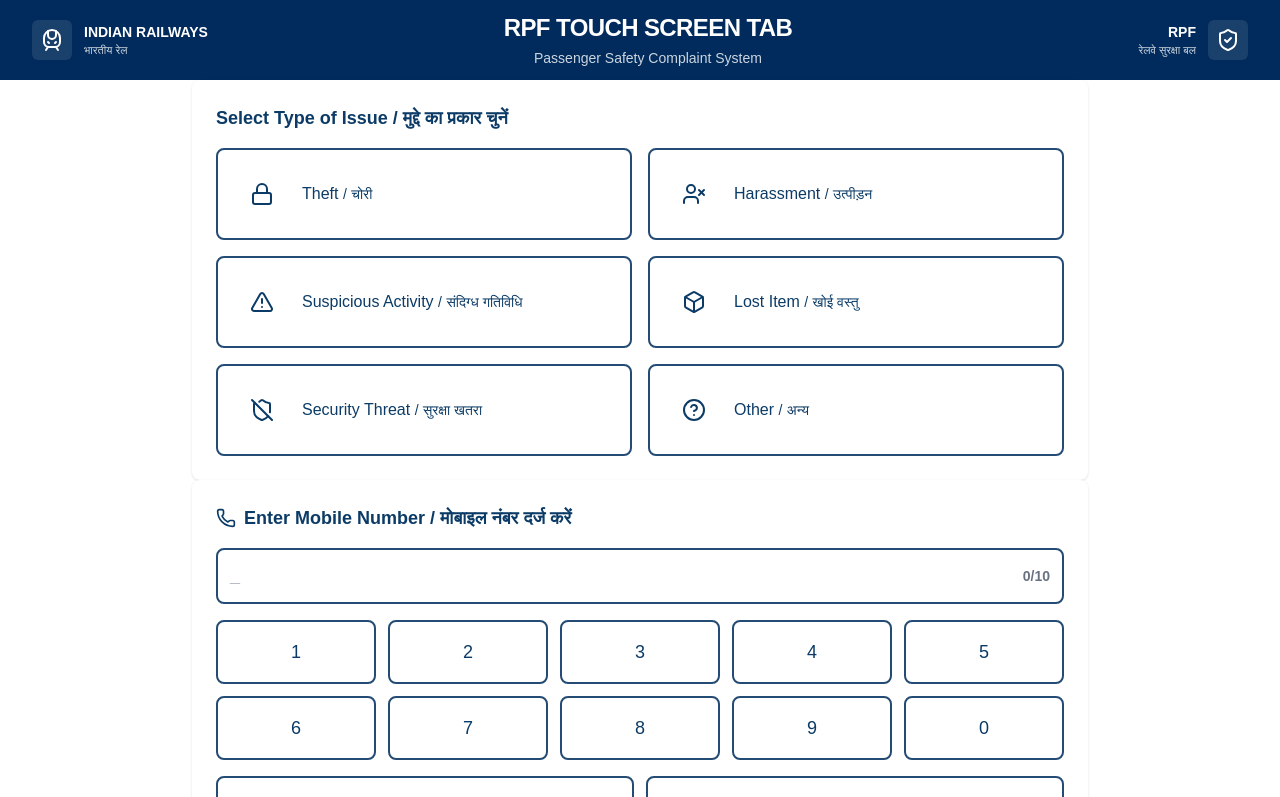
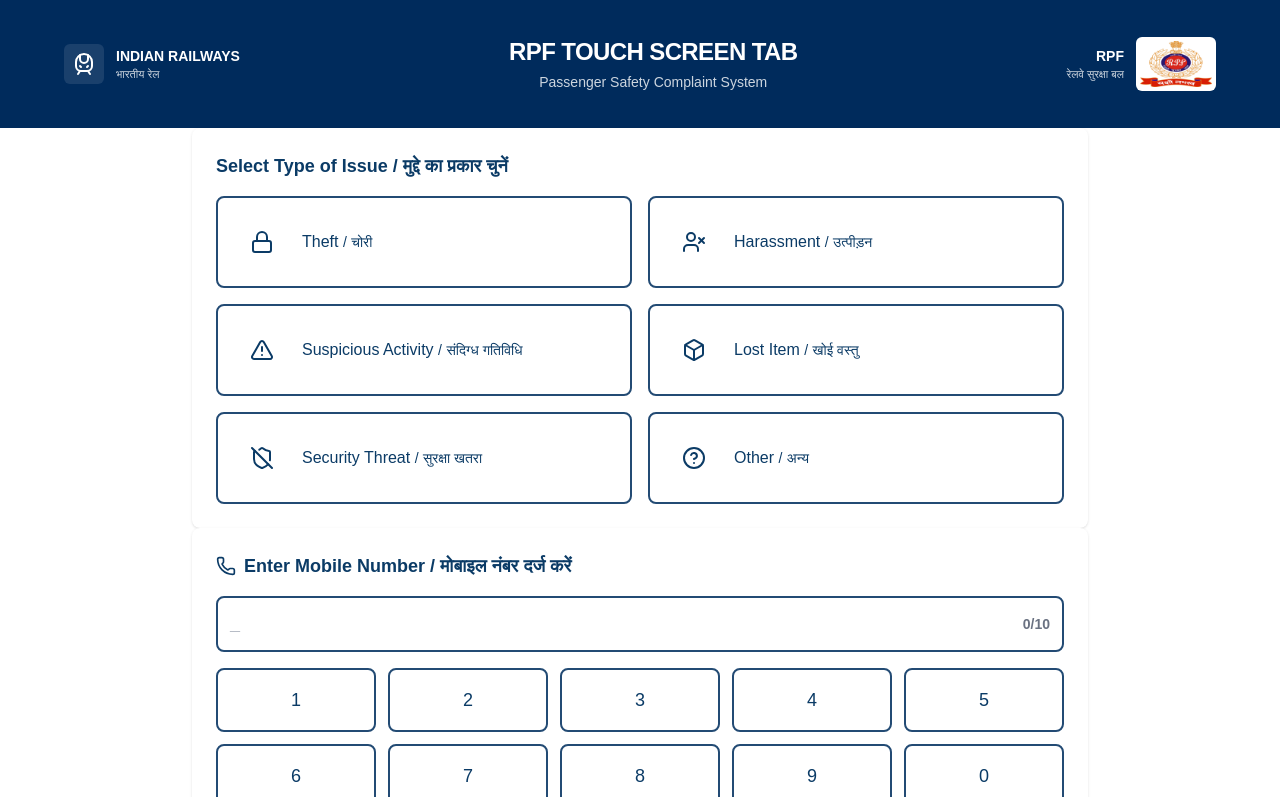
Before and after one commit to JWS-Technology/rpf-frontend, a Next.js app: page / in a window 1280 px wide. Shown: the top 797 px of the page. Built offline with nearby package versions, Linux system fonts and the light colour scheme.

Commit message:
[update] logo icon replaced with logo image

```diff
--- a/app/components/Navbar.tsx
+++ b/app/components/Navbar.tsx
@@ -1,20 +1,20 @@
-// app/components/Navbar.jsx
 'use client';
 
 import React from 'react';
-import { TrainFront, ShieldCheck } from 'lucide-react';
+import Image from 'next/image';
+import { TrainFront } from 'lucide-react';
 
 export default function Navbar({
   title = 'RPF TOUCH SCREEN TAB',
   subtitle = 'Passenger Safety Complaint System',
 }) {
   return (
-    <header className="w-full bg-[#002b5c] text-white">
+    <header className="w-full h-32 flex items-center bg-[#002b5c] text-white">
       <div className="mx-auto px-4 sm:px-6 lg:px-8">
-        <div className="flex items-center justify-between h-16 sm:h-20">
+        <div className="w-[90vw] flex items-center justify-between h-16 sm:h-20">
 
           {/* Left logo / Indian Railways */}
-          <div className="flex items-center space-x-3 min-w-[160px]">
+          <div className="flex items-center space-x-3 ">
             <div className="bg-white/10 p-2 rounded-md flex items-center justify-center">
               <TrainFront className="w-6 h-6 text-white" />
             </div>
@@ -30,14 +30,21 @@
             <div className="text-xs sm:text-sm text-white/80 mt-1">{subtitle}</div>
           </div>
 
-          {/* Right logo / RPF */}
-          <div className="flex items-center justify-end space-x-3 min-w-[160px]">
+          {/* Right logo / RPF image */}
+          <div className="flex items-center justify-end space-x-3">
             <div className="hidden sm:block text-right">
               <div className="text-sm font-semibold">RPF</div>
               <div className="text-[11px] text-white/80">रेलवे सुरक्षा बल</div>
             </div>
-            <div className="bg-white/10 p-2 rounded-md flex items-center justify-center">
-              <ShieldCheck className="w-6 h-6 text-white" />
+            <div className="bg-white p-1 rounded-md flex items-center justify-center">
+              <Image
+                src="/rpf_logo.png"   // 🔹 Replace with your actual image name/path in /public
+                alt="RPF Logo"
+                width={72}
+                height={52}
+                className="object-contain"
+                priority
+              />
             </div>
           </div>
 
```
